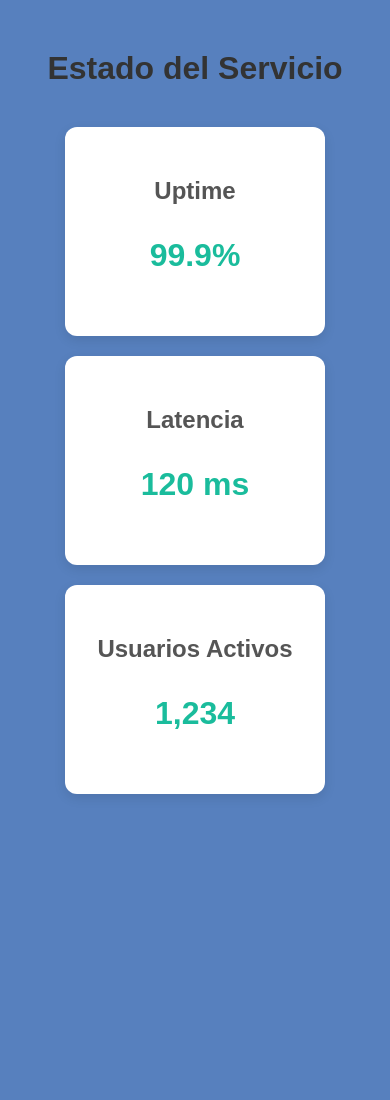
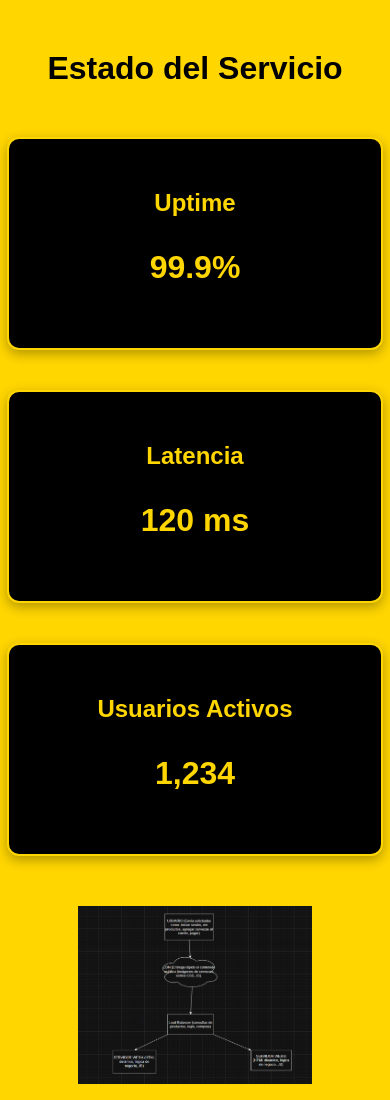
Before and after one commit to Estefania-08/borrachorama, a plain HTML site: page Status.html in a window 390 px wide. Before the commit the page ends 844 px from the top, so only its background shows below. Drawn offline with Linux system fonts and the light colour scheme.

Commit message:
Correcion en Pantallas de Status, Tecnología, Disponibilidad e Infraestructura

```diff
--- a/Status.html
+++ b/Status.html
@@ -1,4 +1,3 @@
-
 <!DOCTYPE html>
 <html lang="es">
 <head>
@@ -24,6 +23,10 @@
                 <p class="value">1,234</p>
             </div>
         </div>
+
+        <div class="logo">
+            <img src="/img/CDN.png" alt="CDN Logo">
+        </div>
     </div>
 </body>
 </html>
--- a/src/css/Disponibilidad.css
+++ b/src/css/Disponibilidad.css
@@ -1,13 +1,12 @@
-
 body {
   font-family: Arial, sans-serif;
   margin: 40px;
-  background: #f9f9f9;
-  color: #333;
+  background: #FFD600; /* Fondo amarillo Borrachorama */
+  color: #000; /* Texto en negro */
 }
 
 h1 {
-  color: #8B0000;
+  color: #000; /* Negro para resaltar sobre el amarillo */
   text-align: center;
   margin-bottom: 20px;
 }
@@ -16,34 +15,47 @@ p {
   text-align: center;
   margin-bottom: 30px;
   font-size: 1.1em;
+  color: #000; /* Negro para contraste */
 }
 
 table {
   width: 80%;
   margin: 0 auto;
   border-collapse: collapse;
-  background: #fff;
-  box-shadow: 0 2px 6px rgba(0, 0, 0, 0.1);
+  background: #000; /* Fondo negro de la tabla */
+  color: #FFD600; /* Texto amarillo */
+  box-shadow: 0 2px 6px rgba(0, 0, 0, 0.3);
+  border: 2px solid #FFD600; /* Borde amarillo */
 }
 
 th, td {
-  border: 1px solid #ccc;
+  border: 1px solid #FFD600; /* Bordes amarillos */
   padding: 12px;
   text-align: center;
 }
 
 th {
-  background: #8B0000;
-  color: white;
+  background: #FFD600; /* Cabecera amarilla */
+  color: #000; /* Texto en negro */
 }
 
 tr:nth-child(even) {
-  background-color: #f2f2f2;
+  background-color: #222; /* Filas pares en gris oscuro */
+  color: #FFD600; /* Texto amarillo */
+}
+
+tr:nth-child(odd) {
+  background-color: #000; /* Filas impares negras */
+  color: #FFD600;
 }
 
 .nota {
   margin-top: 30px;
   font-style: italic;
   text-align: center;
-  color: #666;
+  color: #000; /* Negro */
+  background: #fffae3; /* Amarillo claro pastel */
+  padding: 10px;
+  border-left: 5px solid #000; /* Línea negra */
+  border-radius: 5px;
 }
--- a/src/css/Status.css
+++ b/src/css/Status.css
@@ -1,44 +1,75 @@
-
 body {
     font-family: Arial, sans-serif;
-    background-color: #5780be;
+    background-color: #FFD600;
     margin: 0;
     padding: 0;
+    color: #000;
 }
 
 .container {
-    max-width: 800px;
+    max-width: 900px;
     margin: 50px auto;
     text-align: center;
 }
 
 h1 {
-    color: #333;
+    color: #000;
     margin-bottom: 40px;
 }
 
+/* KPI */
 .kpi {
     display: flex;
-    justify-content: space-around;
+    justify-content: center; /* centra los 3 cuadros */
     gap: 20px;
-    flex-wrap: wrap;
+    flex-wrap: nowrap; /* que no se rompan a otra línea en escritorio */
+    margin-bottom: 40px;
 }
 
 .kpi-card {
-    background-color: #fff;
+    background-color: #000;
     padding: 30px;
     border-radius: 12px;
-    box-shadow: 0 4px 12px rgba(0,0,0,0.1);
-    width: 200px;
+    box-shadow: 0 4px 12px rgba(0,0,0,0.3);
+    width: 250px;
+    border: 2px solid #FFD600;
+    color: #FFD600;
 }
 
 .kpi-card h2 {
-    color: #555;
+    color: #FFD600;
     margin-bottom: 10px;
 }
 
 .value {
     font-size: 2em;
     font-weight: bold;
-    color: #1abc9c; /* verde para indicar buena salud */
+    color: #FFD600;
 }
+
+/* Imagen */
+.logo {
+    text-align: center;
+    margin-bottom: 200px;
+}
+
+.logo img {
+    max-width: 590px; /* tamaño proporcional */
+    height: auto;
+}
+
+/* Responsive para móviles */
+@media (max-width: 800px) {
+    .kpi {
+        flex-wrap: wrap; /* se apilan en móvil */
+    }
+
+    .kpi-card {
+        width: 80%; /* ancho más cómodo en móvil */
+        margin: 10px auto;
+    }
+
+    .logo img {
+        max-width: 60%; /* se adapta en móvil */
+    }
+}
```
Also changed, not shown: Disponibilidad.html (+2 -2 lines), Tecnologia.html (renamed from index.html, +0 -11 lines), src/infraestructura.html (+11 -2 lines), img/CDN.png (added), img/TABLA.png (added).
